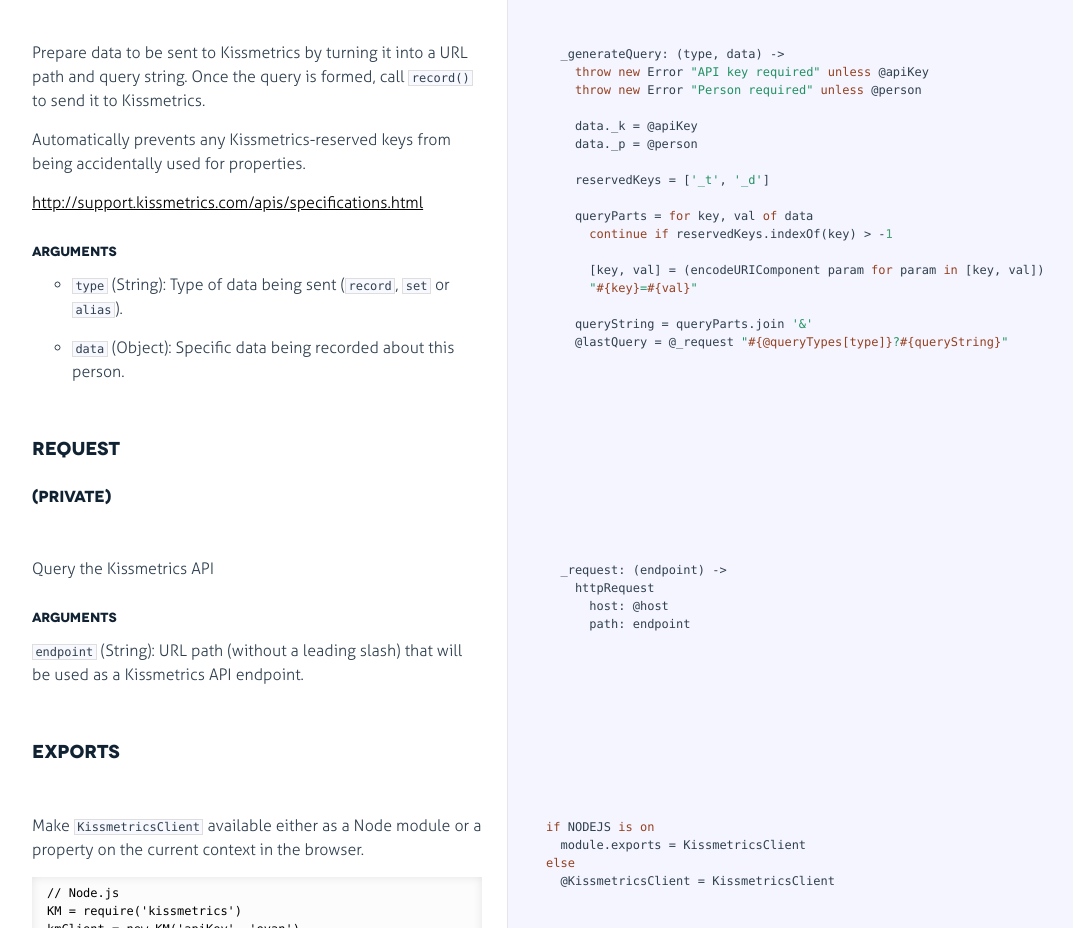
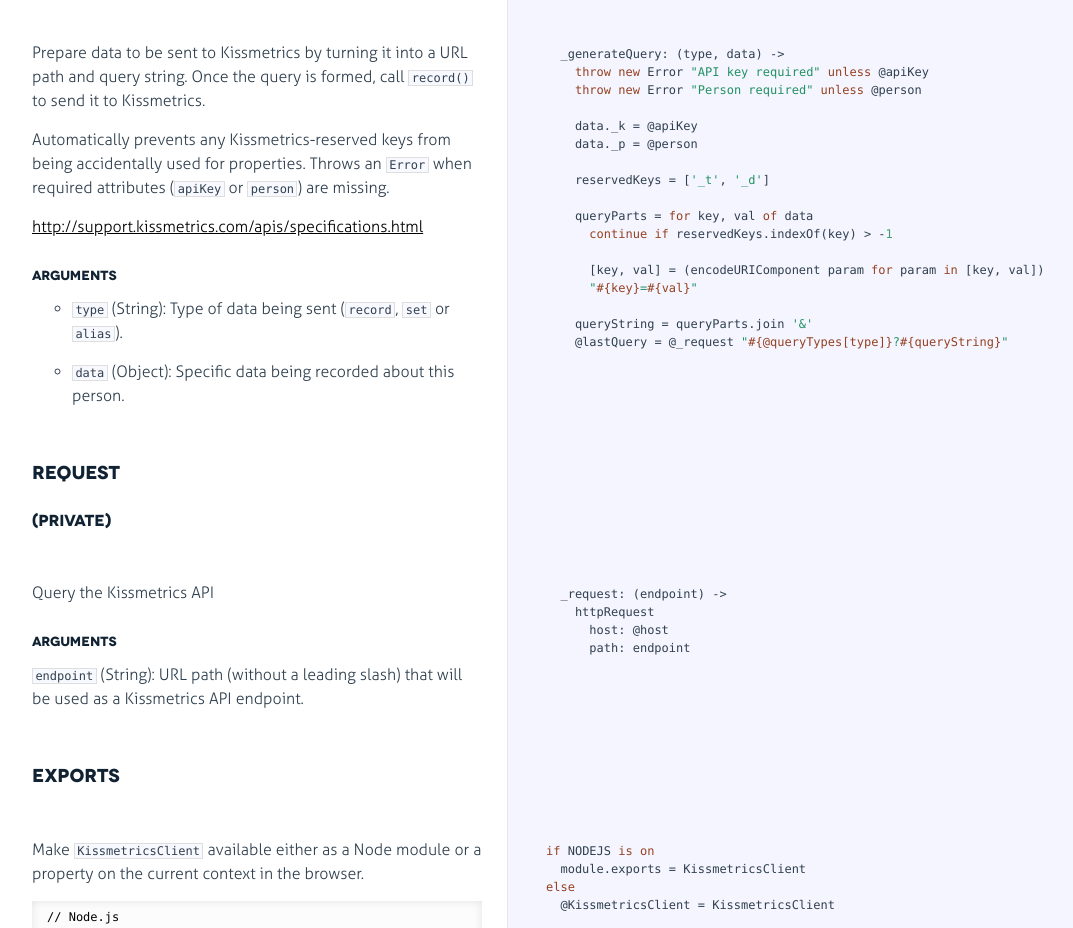
Before and after one commit to evansolomon/kissmetrics-js, a plain HTML site: page index.html in a window 1280 px wide. Shown: the part 2740-3668 px from the top of the page, without its empty margins (18-1091 px from the left). Drawn offline with Linux system fonts and the light colour scheme.

Commit message:
Updating docs

```diff
--- a/index.html
+++ b/index.html
@@ -339,7 +339,8 @@
 and query string. Once the query is formed, call <code>record()</code> to send
 it to Kissmetrics.</p>
 <p>Automatically prevents any Kissmetrics-reserved keys from being
-accidentally used for properties.</p>
+accidentally used for properties. Throws an <code>Error</code> when required
+attributes (<code>apiKey</code> or <code>person</code>) are missing.</p>
 <p><a href="http://support.kissmetrics.com/apis/specifications.html">http://support.kissmetrics.com/apis/specifications.html</a></p>
 <h5>Arguments</h5>
 <ul>
```
Also changed, not shown: kissmetrics.html (+2 -1 lines).
